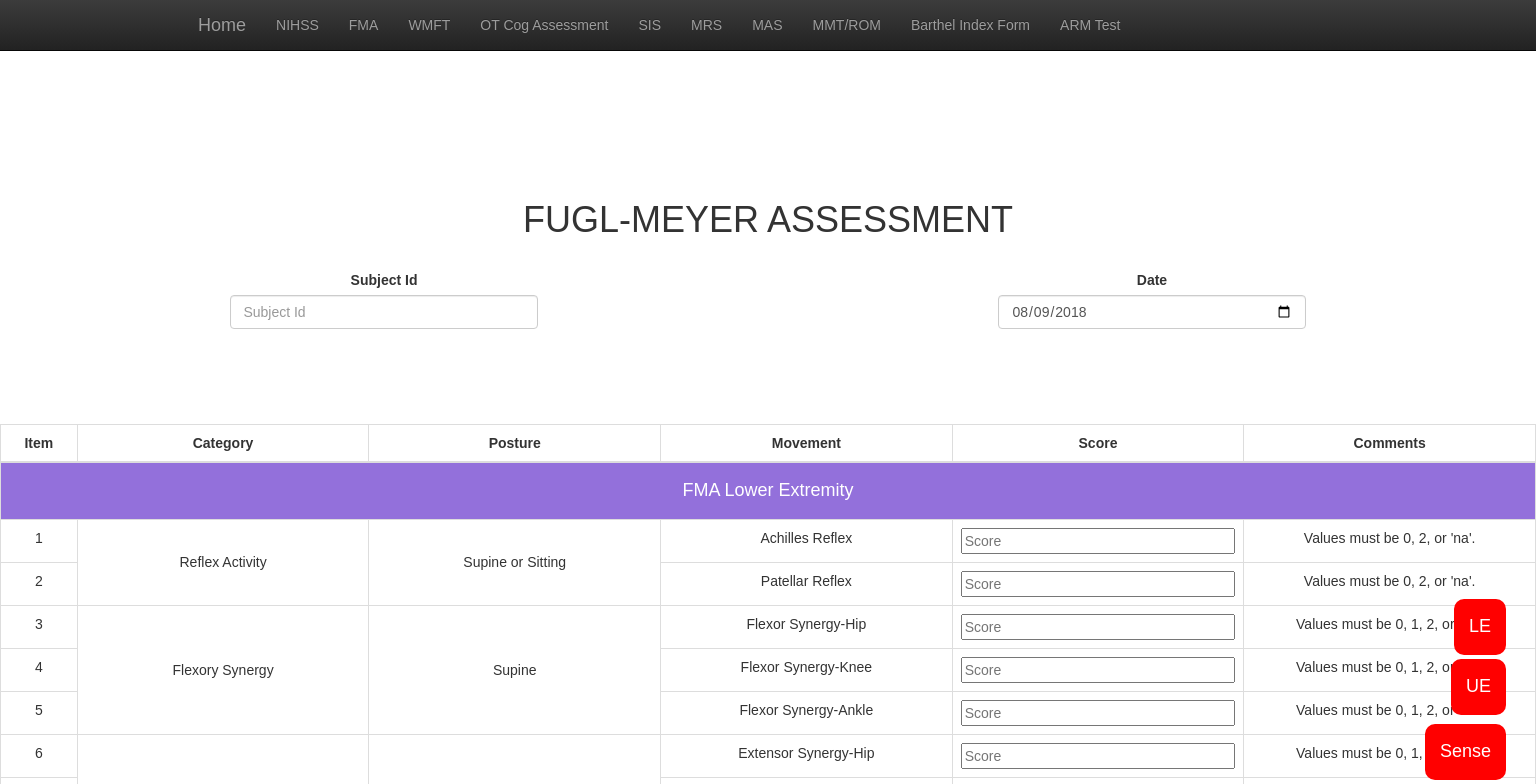
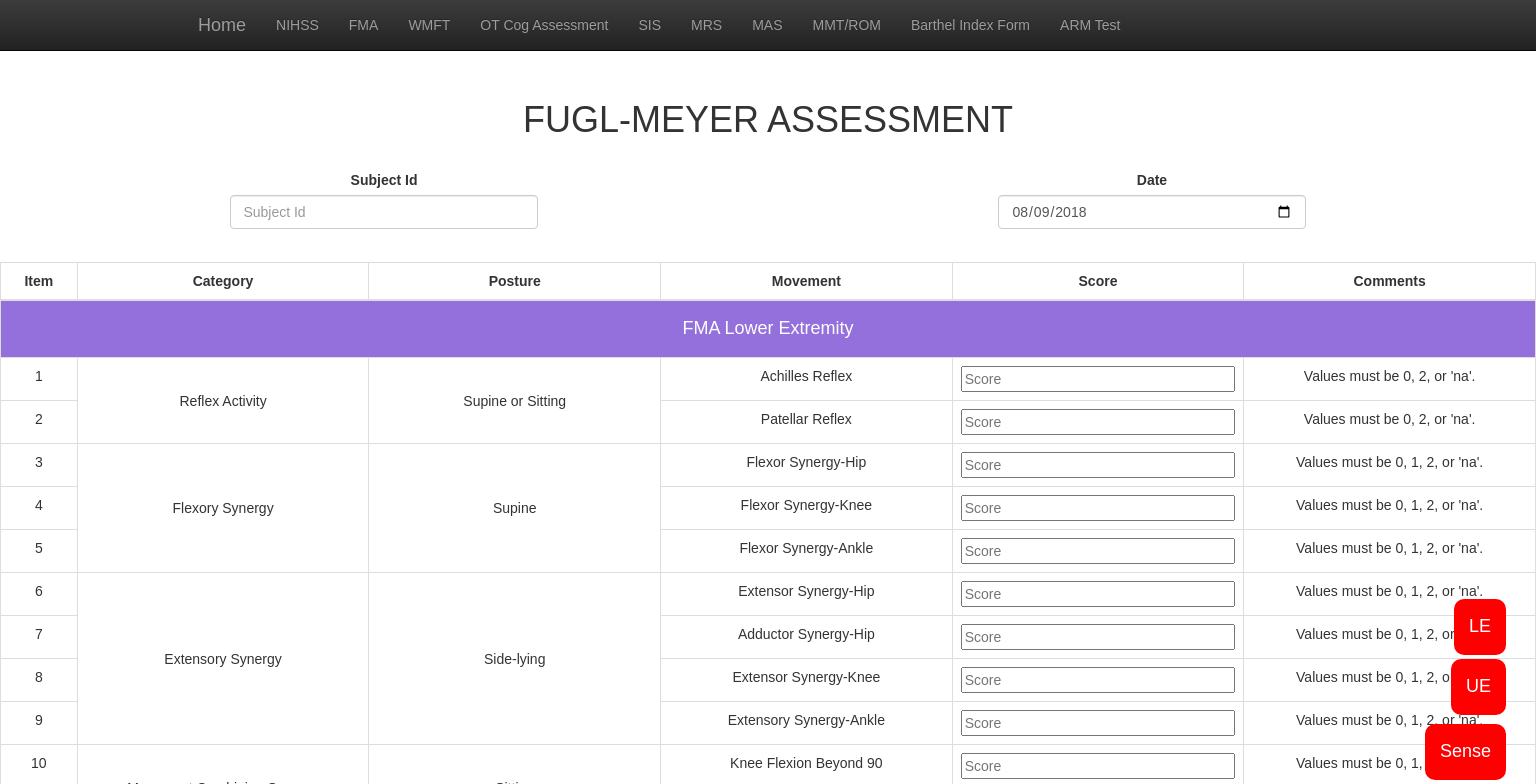
Before and after one commit to npnl/ScoreAssesmentWebForms, a React (Create React App) app: page /FmaInputForm in a window 1536 px wide. Shown: the top 784 px of the page. Built offline with nearby package versions, Linux system fonts and the light colour scheme.

Commit message:
Fix margins for radio buttons

```diff
--- a/src/index.css
+++ b/src/index.css
@@ -9,8 +9,24 @@ table {
     table-layout: fixed;
 }
 
-.basic-info {
-	margin-bottom: 12%;
+@media (min-width:641px)  {
+	.basic-info {
+		margin-bottom: 17%;
+	}
+
+	.main-form-container {
+		margin-top: 200px;
+	}
+}
+
+@media (min-width:1281px) {
+	.basic-info {
+		margin-bottom: 8%;
+	}
+
+	.main-form-container {
+		margin-top: 100px;
+	}
 }
 
 .date_div {
@@ -58,6 +74,8 @@ td input {
 .sis-description {
 	text-align: justify;
 	font-size: 120%;
+	margin-right: 20px;
+	margin-left: 20px;
 }
 
 .slidecontainer {
@@ -98,8 +116,6 @@ td input {
 	width: auto;
 }
 
-input[type='radio'] { transform: scale(1.25); }
-
 .separator {
 	background-color: #9370DB;
 	color: white;
@@ -138,10 +154,6 @@ input[type='radio'] { transform: scale(1.25); }
 
 .container {
 	text-align: center;
-}
-
-.main-form-container {
-	margin-top: 200px;
 }
 
 .container-left {
```
